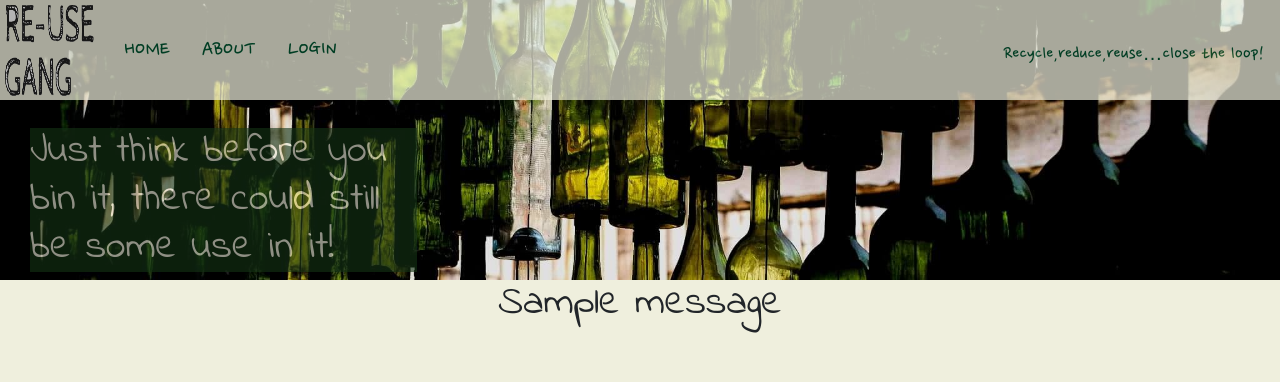
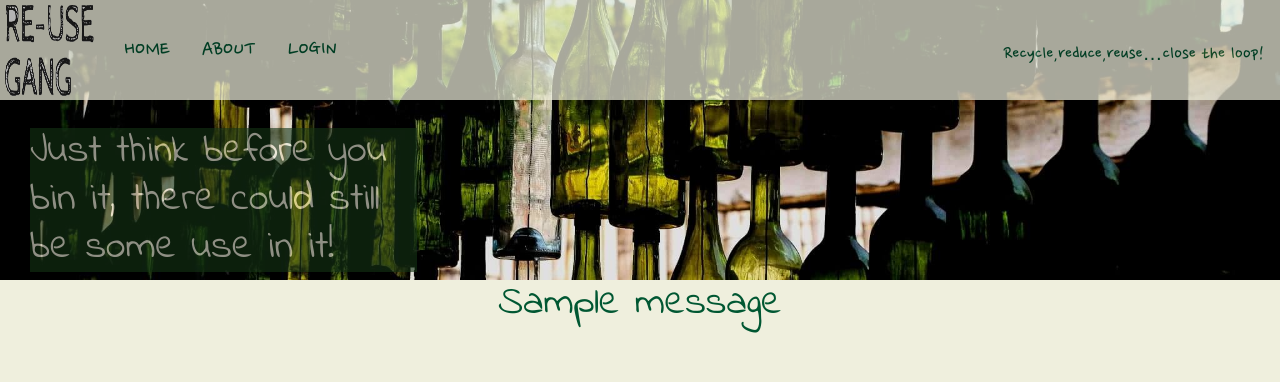
Before and after one commit to mkuti/reuse_gang_project, a Flask app: page /register in a window 1280 px wide. Shown: the top 382 px of the page. Run offline with Flask 2, Linux system fonts and the light colour scheme; one stand-in notice (Sample message) is shown; some libraries are stand-ins or nearby versions.

Commit message:
added green text color class to flash message

```diff
--- a/templates/layout/base.html
+++ b/templates/layout/base.html
@@ -36,7 +36,7 @@
 {% with messages = get_flashed_messages() %}
     {% if messages %}
         {% for message in messages %}
-            <h1 class="text-center green-text">{{ message }}</h1>
+            <h1 class="text-center green_text">{{ message }}</h1>
         {% endfor %}
     {% endif %}
 {% endwith %}
```
